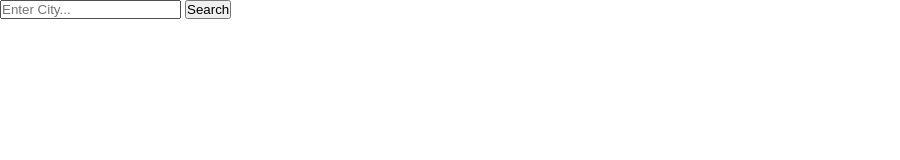
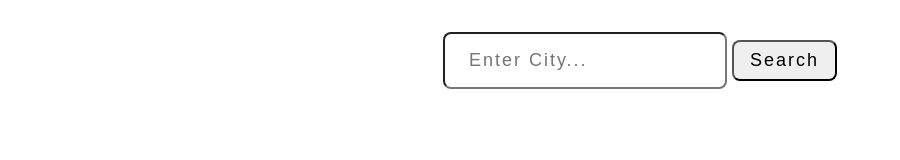
Before and after one commit to SHOIYAN/odin-Weather_App, a plain HTML site: page index.html in a window 1280 px wide. Shown: the whole page, without its empty margins (0-900 px from the left). Drawn offline with Linux system fonts and the light colour scheme.

Commit message:
style: style the input section

```diff
--- a/index.css
+++ b/index.css
@@ -3,3 +3,33 @@
     padding: 0;
     box-sizing: border-box;
 }
+
+body {
+    display: flex;
+    justify-content: center;
+    font-family: Verdana, Geneva, Tahoma, sans-serif;
+}
+.inputSection {
+    padding: 2rem 4rem;
+}
+
+.searchInput{
+    font-style: inherit;
+    font-size: large;
+    padding: 1rem 1.5rem;
+    letter-spacing: 2px;
+    border-radius: 0.5rem;
+    outline: none;
+}
+.searchButton {
+    font-style: inherit;
+    font-size: large;
+    outline: none;
+    cursor: pointer;
+    padding: 0.5rem 1rem;
+    letter-spacing: 2px;
+    border-radius: 0.5rem;
+}
+.searchInput:focus {
+    outline: 1.5px solid black;
+}
```
